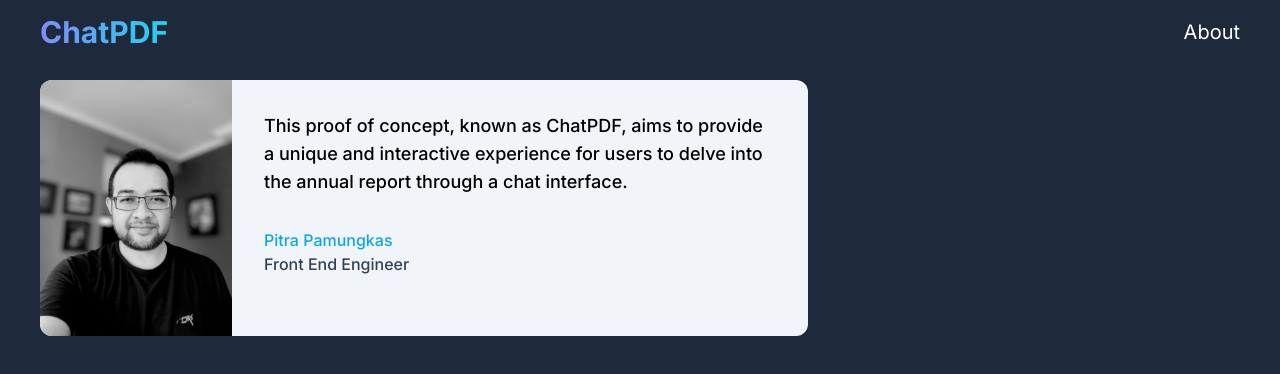
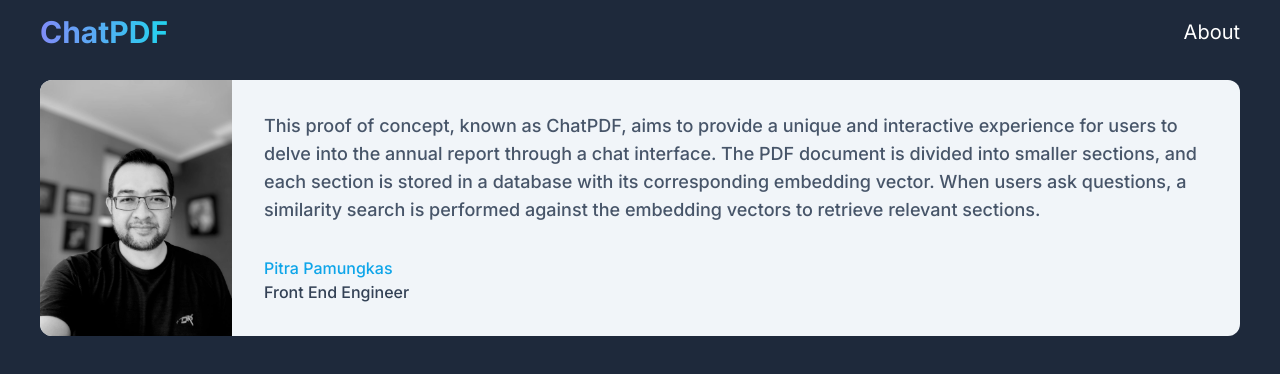
Before and after one commit to padhi190/chat-with-pdf, a Next.js app: page /about in a window 1280 px wide. Shown: the top 374 px of the page. Built offline with nearby package versions, Linux system fonts and the light colour scheme.

Commit message:
remove dark mode

```diff
--- a/src/app/about/page.tsx
+++ b/src/app/about/page.tsx
@@ -2,12 +2,12 @@
 
 const About = () => {
   return (
-    <figure className="max-w-3xl p-8 md:flex bg-slate-100 rounded-xl md:p-0 dark:bg-slate-800">
+    <figure className="p-8 max-w-7xl md:flex bg-slate-100 rounded-xl md:p-0">
     <img className="w-24 h-24 mx-auto rounded-full md:w-48 md:h-auto md:rounded-r-none md:rounded-l-xl" src="/pitra.jpeg" alt="" width="384" height="512" />
     <div className="pt-6 space-y-8 text-center md:p-8 md:text-left">
       <blockquote>
-        <p className="text-lg font-medium">
-        This proof of concept, known as ChatPDF, aims to provide a unique and interactive experience for users to delve into the annual report through a chat interface.
+        <p className="text-lg font-medium text-slate-600">
+        This proof of concept, known as ChatPDF, aims to provide a unique and interactive experience for users to delve into the annual report through a chat interface. The PDF document is divided into smaller sections, and each section is stored in a database with its corresponding embedding vector. When users ask questions, a similarity search is performed against the embedding vectors to retrieve relevant sections.
         </p>
       </blockquote>
       <figcaption className="font-medium">
--- a/src/app/page.tsx
+++ b/src/app/page.tsx
@@ -101,11 +101,11 @@
 }
 
 function Card() {
-  return <figure className="h-48 max-w-full p-8 mt-8 md:flex bg-slate-100 rounded-xl md:p-0 dark:bg-slate-800">
+  return <figure className="h-48 max-w-full p-8 mt-8 md:flex bg-slate-100 rounded-xl md:p-0">
     <img className="w-24 h-24 mx-auto rounded-full md:w-48 md:h-48 md:rounded-r-none md:rounded-l-xl" src="/pitra.jpeg" alt="" width="384" height="512" />
     <div className="pt-6 space-y-4 text-center md:p-6 md:text-left">
       <blockquote>
-        <p className="font-medium text-md">
+        <p className="font-medium text-slate-600 text-md">
         Here&apos;s how it works: The PDF document is divided into smaller sections, and each section is stored in a database with its corresponding embedding vector. When users ask questions, a similarity search is performed against the embedding vectors to retrieve relevant sections.
         </p>
       </blockquote>
```
